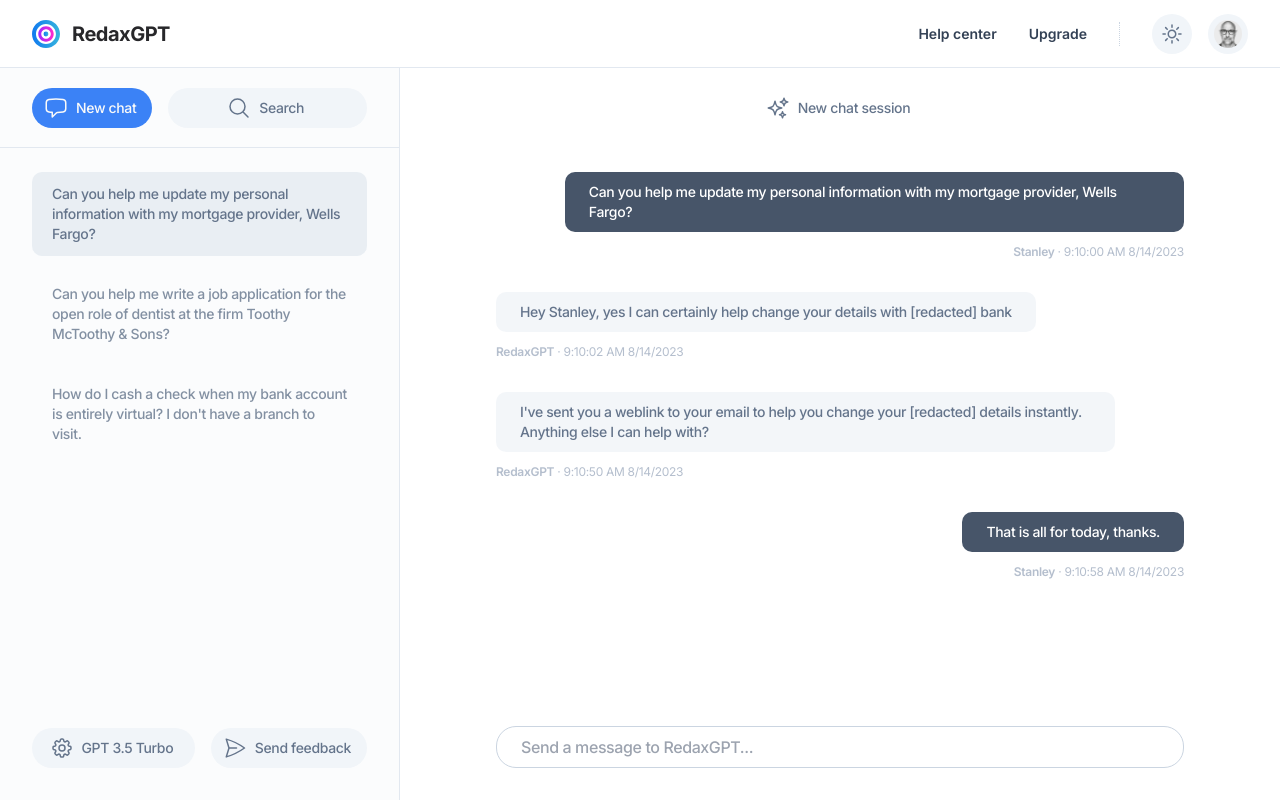
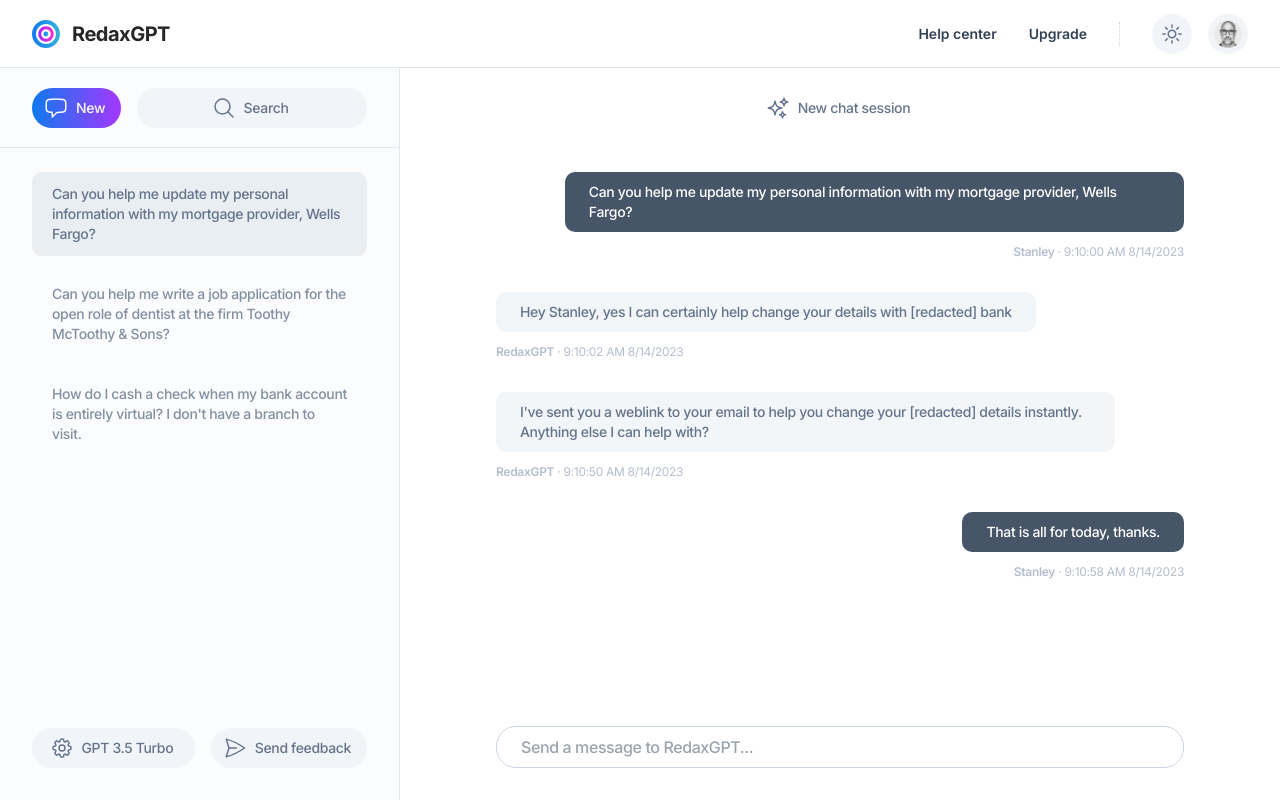
Before and after one commit to goodeyelabs/gpt-chatster, a Next.js app: page / in a window 1280 px wide. Built offline with nearby package versions, Linux system fonts and the light colour scheme.

Commit message:
changed modal scrim bg

```diff
--- a/src/app/globals.css
+++ b/src/app/globals.css
@@ -3,11 +3,12 @@
 @tailwind utilities;
 
 :root {
-  --color-pink-red: #ED1E79;
+  --color-pink-red: #ff2aca;
   --color-purple: #a537fd;
   --color-pink: #FF00F7;
   --color-light-blue: #21C8FF;
   --color-dark-blue: #1857DC;
+  --color-blue: #1079ef;
   --color-dark-gray: #131313;
   --color-darker-gray: #111;
 }
--- a/src/components/chat-button.tsx
+++ b/src/components/chat-button.tsx
@@ -9,11 +9,11 @@
     return (
         <button
             onClick={onClick || null}
-            className='grid place-content-center items-center gap-2 group cursor-pointer h-[40px] grid-flow-col text-sm font-medium tracking-tight text-stone-50 hover:text-stone-100 bg-blue-500 hover:bg-blue-400 px-4 pl-3 transition-all duration-75 ease-in-out rounded-[20px] border-0 outline-none select-none'
+            className='grid place-content-center items-center gap-2 group cursor-pointer h-[40px] grid-flow-col text-sm font-medium tracking-tight text-stone-50 hover:text-stone-100 bg-gradient-to-r from-[var(--color-blue)] to-[var(--color-purple)] hover:from-[var(--color-blue)] hover:to-[var(--color-blue)] px-4 pl-3 transition-all duration-75 ease-in-out rounded-[20px] border-0 outline-none select-none'
         >
             <ChatBubbleLeftIcon className='h-6 w-6 text-stone-50 group-hover:text-stone-100' />
             {
-                <span>New chat</span>
+                <span>New</span>
             }
         </button>
     )
```
